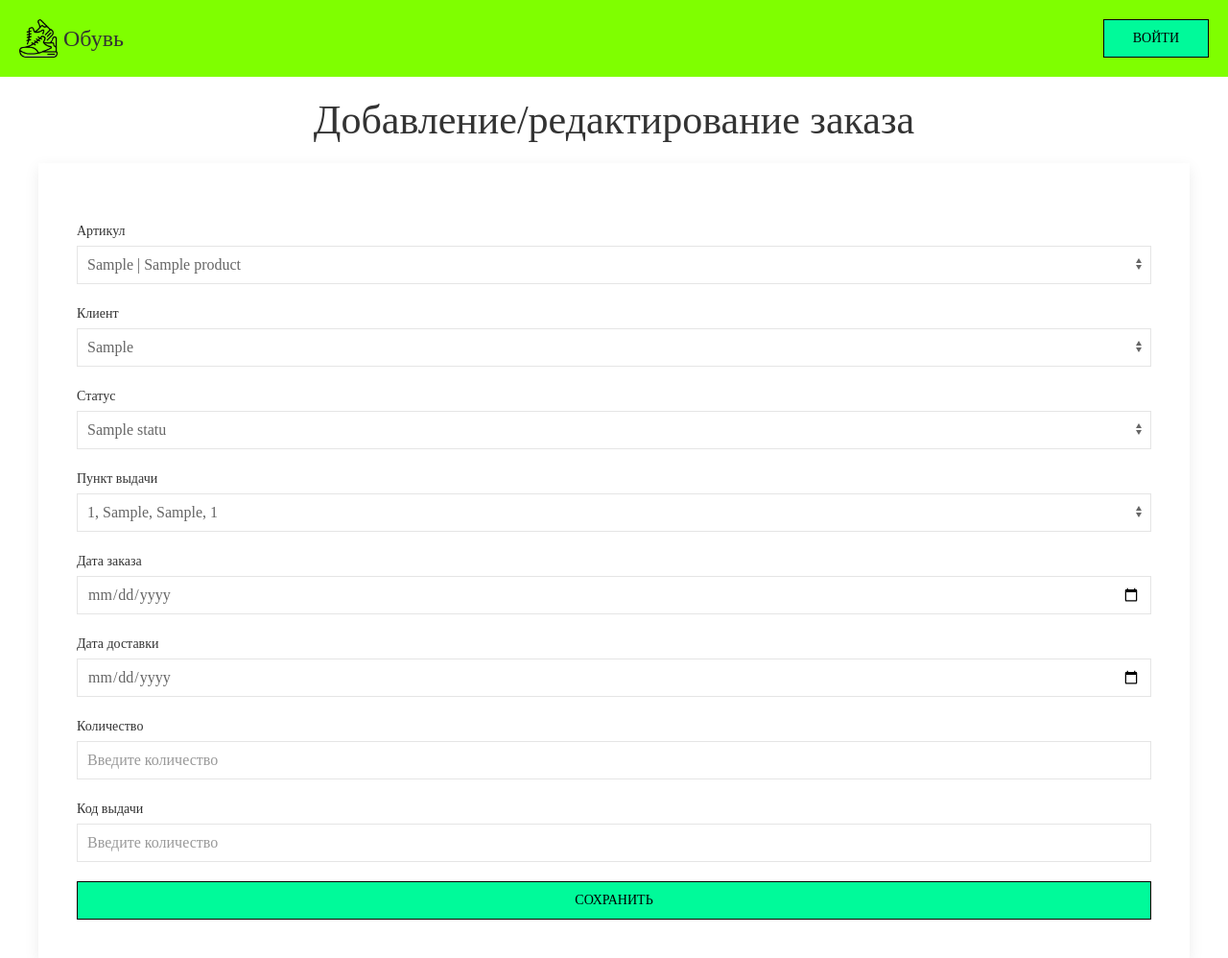
After one commit to fake-stmz/dem-exam-practice, a Django app: page /add_order/ in a window 1280 px wide. The commit adds this page. Shown: the whole page at 96% size. Run offline with Django 5.2, Linux system fonts and the light colour scheme; tables that the repository leaves empty hold one stand-in row (values such as "Sample post"); some libraries are stand-ins or nearby versions.

Commit message:
Add new order

```diff
--- a/dem_exam_practice/dem_exam_practice/urls.py
+++ b/dem_exam_practice/dem_exam_practice/urls.py
@@ -30,6 +30,8 @@ urlpatterns = [
     path('edit_product/<str:product_article>', views.add_edit_product_view, name="edit_product"),
     path('delete_product/<str:product_article>', views.delete_product_view, name="delete_product"),
     path('orders/', views.orders_view, name="orders"),
+    path('add_order/', views.add_edit_order_view, name="add_order"),
+    path('edit_order/<str:order_article>', views.add_edit_order_view, name="edit_order"),
 ]
 
 if settings.DEBUG:
--- /dev/null
+++ b/dem_exam_practice/shoes_market/templates/add_edit_order.html
@@ -0,0 +1,90 @@
+{% extends "base.html" %}
+
+{% block title %} Добавление и редактирование заказов {% endblock %}
+
+{% block content %}
+<div class="uk-container uk-margin-top">
+    <h1 class="uk-text-center" style="font-family: Times New Roman;">Добавление/редактирование заказа</h1>
+
+    <form class="uk-card uk-card-body uk-card-default uk-form-stacked uk-margin" method="post">
+        {% csrf_token %}
+
+        <div class="uk-margin">
+            <label class="uk-form-label" for="article">Артикул</label>
+            <div class="uk-form-controls">
+                <select class="uk-select" id="article" name="article">
+                    {% for product in products %}
+                    <option value="{{ product.article }}">{{ product.article }} | {{ product.name }}</option>
+                    {% endfor %}
+                </select>
+            </div>
+        </div>
+
+        <div class="uk-margin">
+            <label class="uk-form-label" for="client">Клиент</label>
+            <div class="uk-form-controls">
+                <select class="uk-select" id="client" name="client">
+                    {% for client in clients %}
+                    <option value="{{ client.id }}">{{ client.first_name }}</option>
+                    {% endfor %}
+                </select>
+            </div>
+        </div>
+
+        <div class="uk-margin">
+            <label class="uk-form-label" for="status">Статус</label>
+            <div class="uk-form-controls">
+                <select class="uk-select" id="status" name="status">
+                    {% for status in statuses %}
+                    <option value="{{ status.id }}">{{ status.name }}</option>
+                    {% endfor %}
+                </select>
+            </div>
+        </div>
+
+        <div class="uk-margin">
+            <label class="uk-form-label" for="pickup_point">Пункт выдачи</label>
+            <div class="uk-form-controls">
+                <select class="uk-select" id="pickup_point" name="pickup_point">
+                    {% for pickup_point in pickup_points %}
+                    <option value="{{ pickup_point.id }}">{{ pickup_point.postcode }}, {{ pickup_point.city }}, {{ pickup_point.street }}, {{ pickup_point.house }}</option>
+                    {% endfor %}
+                </select>
+            </div>
+        </div>
+
+        <div class="uk-margin">
+            <label class="uk-form-label" for="order_date">Дата заказа</label>
+            <div class="uk-form-controls">
+                <input class="uk-input" id="order_date" type="date" name="order_date" required>
+            </div>
+        </div>
+
+        <div class="uk-margin">
+            <label class="uk-form-label" for="delivery_date">Дата доставки</label>
+            <div class="uk-form-controls">
+                <input class="uk-input" id="delivery_date" type="date" name="delivery_date" required>
+            </div>
+        </div>
+
+        <div class="uk-margin">
+            <label class="uk-form-label" for="quantity">Количество</label>
+            <div class="uk-form-controls">
+                <input class="uk-input" id="quantity" type="number" name="quantity" placeholder="Введите количество" required>
+            </div>
+        </div>
+
+        <div class="uk-margin">
+            <label class="uk-form-label" for="receive_code">Код выдачи</label>
+            <div class="uk-form-controls">
+                <input class="uk-input" id="receive_code" type="number" name="receive_code" placeholder="Введите количество" required>
+            </div>
+        </div>
+
+        <div class="uk-margin">
+            <button class="uk-button uk-button-default uk-width-1-1" style="font-family: Times New Roman;
+                    background-color: #00FA9A; color: black; border: 1px solid black;">Сохранить</button>
+        </div>
+    </form>
+</div>
+{% endblock %}
--- a/dem_exam_practice/shoes_market/templates/orders.html
+++ b/dem_exam_practice/shoes_market/templates/orders.html
@@ -5,6 +5,8 @@
 {% block content %}
 <div class="uk-container uk-margin-top">
     <h1 class="uk-text-center" style="font-family: Times New Roman;">Список заказов</h1>
+
+    {% block add_button %}{% endblock %}
 
     {% for order in orders %}
         <div class="uk-card uk-card-default uk-margin" style="border: 2px solid #7FFF00;">
@@ -23,6 +25,7 @@
                         <p>Дата доставки: {{ order.order.delivery_date|date:"d.m.Y" }}</p>
                     </div>
                 </div>
+                {% block edit_delete %}{% endblock %}
             </div>
         </div>
     {% empty %}
--- a/dem_exam_practice/shoes_market/templates/orders_admin.html
+++ b/dem_exam_practice/shoes_market/templates/orders_admin.html
@@ -1 +1,7 @@
 {% extends "orders.html" %}
+
+{% block add_button %}
+<a class="uk-button uk-button-primary uk-width-1-1 uk-margin-bottom" style="font-family: Times New Roman;
+                    background-color: #00FA9A; color: black; border: 1px solid black;"
+                    href="{% url 'add_order' %}">Добавить заказ</a>
+{% endblock %}
--- a/dem_exam_practice/shoes_market/views.py
+++ b/dem_exam_practice/shoes_market/views.py
@@ -1,8 +1,9 @@
 from django.contrib.auth.decorators import login_required
 from django.shortcuts import render, redirect
 from django.contrib.auth import authenticate, login, logout
+from django.contrib.auth.models import User
 from django.db.models import Q
-from .models import Product, Supplier, Category, Producer, MeasureUnit, ProductInOrder
+from .models import Product, Supplier, Category, Producer, MeasureUnit, ProductInOrder, Status, PickupPoint, Order
 
 
 def index(request):
@@ -79,7 +80,7 @@ def add_edit_product_view(request, product_article = None):
     suppliers = Supplier.objects.all()
 
     if request.method == "POST":
-        new_product = Product()
+        new_product = Product() if not product_article else Product.objects.get(article=product_article)
         new_product.article = request.POST.get("article")
         new_product.name = request.POST.get("name")
         new_product.price = request.POST.get("price")
@@ -140,6 +141,46 @@ def orders_view(request):
         return redirect("index")
 
 
+def add_edit_order_view(request, product_in_order_id = None):
+
+    if not request.user.groups.filter(name="Администратор").exists():
+        redirect('index')
+
+    products = Product.objects.all()
+    statuses = Status.objects.all()
+    pickup_points = PickupPoint.objects.all()
+    clients = User.objects.all()
+
+    if request.method == "POST":
+        new_order = Order()
+        new_order.order_date = request.POST.get("order_date")
+        new_order.delivery_date = request.POST.get("delivery_date")
+        new_order.pickup_point = PickupPoint.objects.get(id=request.POST.get("pickup_point"))
+        new_order.client = User.objects.get(id=request.POST.get("client"))
+        new_order.receive_code = request.POST.get("receive_code")
+        new_order.status = Status.objects.get(id=request.POST.get("status"))
+
+        new_order.save()
+
+        new_product_in_order = ProductInOrder()
+        new_product_in_order.product = Product.objects.get(article=request.POST.get("article"))
+        new_product_in_order.order = new_order
+        new_product_in_order.quantity = request.POST.get("quantity")
+
+        new_product_in_order.save()
+
+        return redirect("orders")
+
+    context = {
+        "products": products,
+        "statuses": statuses,
+        "pickup_points": pickup_points,
+        "clients": clients
+    }
+
+    return render(request, "add_edit_order.html", context)
+
+
 def login_view(request):
 
     if request.user.is_authenticated:
```
